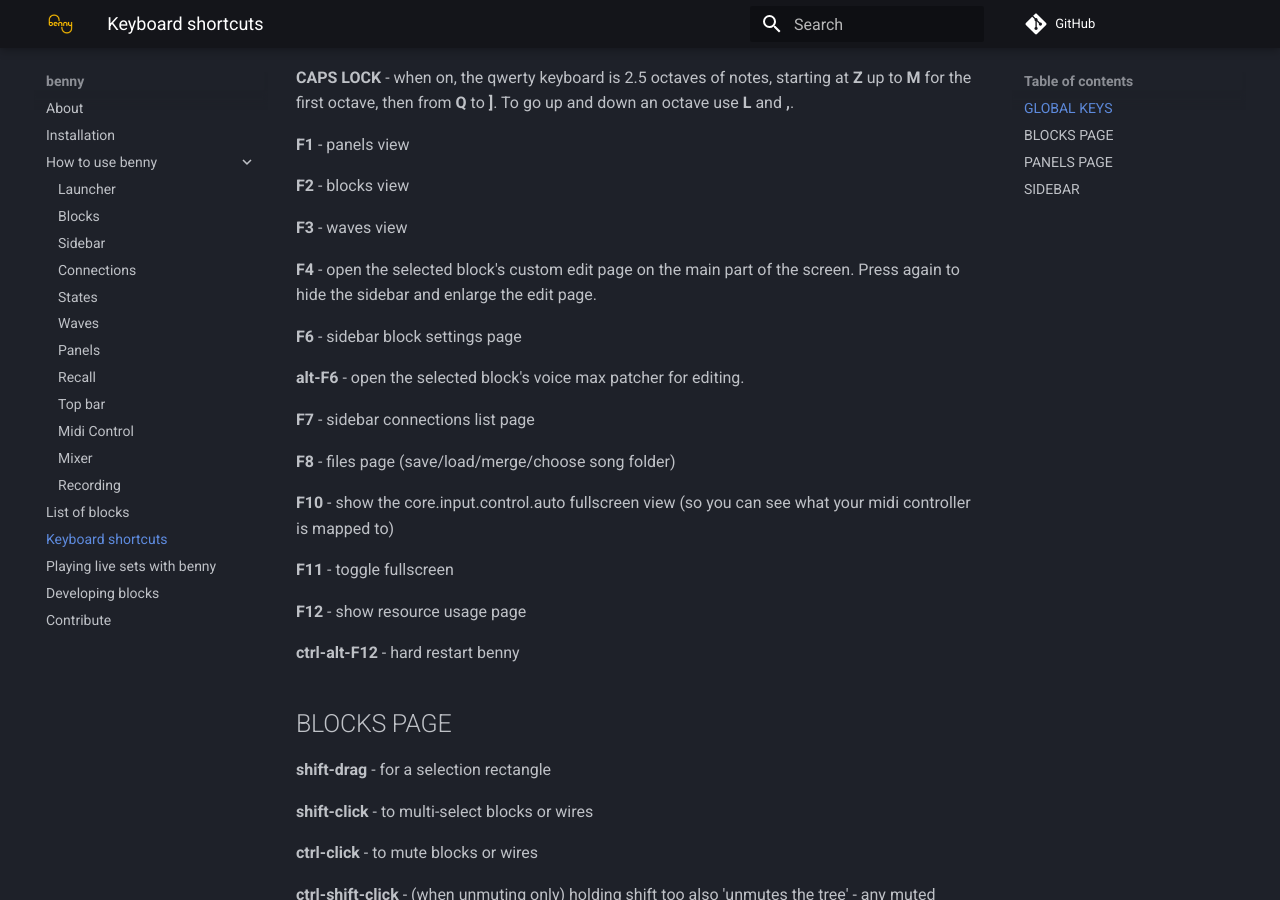
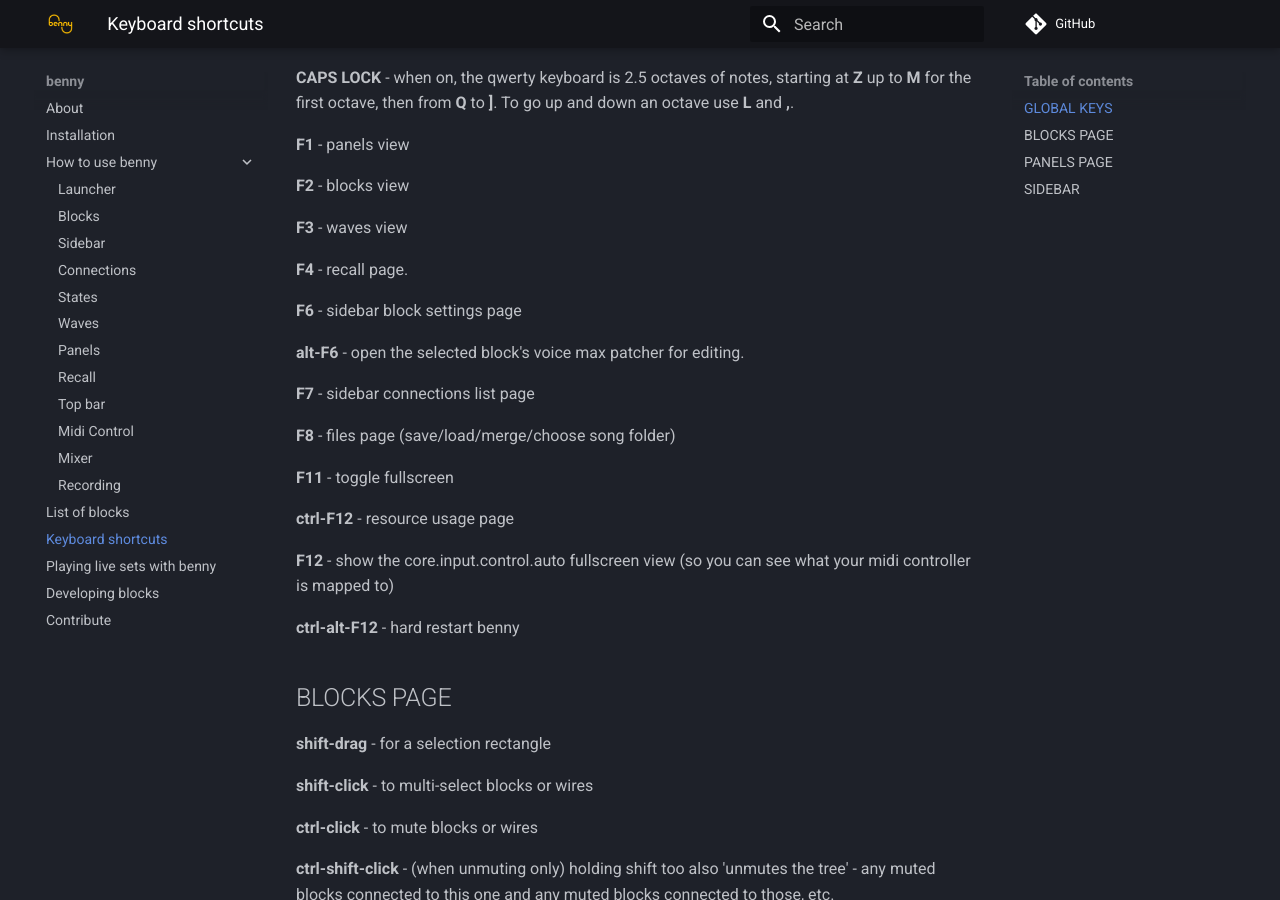
Before and after one commit to playbenny/benny_manual, an MkDocs documentation site: the page built from docs/keyboard_shortcuts.md, in a window 1280 px wide and 900 px high, scrolled down 374 px. Built offline with MkDocs 1.6.1 and Material for MkDocs 9.7.7, drawn with Linux system fonts in a browser that asks for light colours; comment, search, counter and statistics services are not loaded; some of the changed text lies outside the part shown.

Commit message:
Update keyboard_shortcuts.md

```diff
--- a/docs/keyboard_shortcuts.md
+++ b/docs/keyboard_shortcuts.md
@@ -18,7 +18,7 @@
 
 **F3** - waves view
 
-**F4** - open the selected block's custom edit page on the main part of the screen. Press again to hide the sidebar and enlarge the edit page.
+**F4** - recall page.
 
 **F6** - sidebar block settings page
 
@@ -28,11 +28,11 @@
 
 **F8** - files page (save/load/merge/choose song folder)
 
-**F10** - show the core.input.control.auto fullscreen view (so you can see what your midi controller is mapped to)
-
 **F11** - toggle fullscreen
 
-**F12** - show resource usage page
+**ctrl-F12** - resource usage page
+
+**F12** - show the core.input.control.auto fullscreen view (so you can see what your midi controller is mapped to)
 
 
 
```
Also changed, not shown: other parts of docs/keyboard_shortcuts.md (+2 -0 lines).
